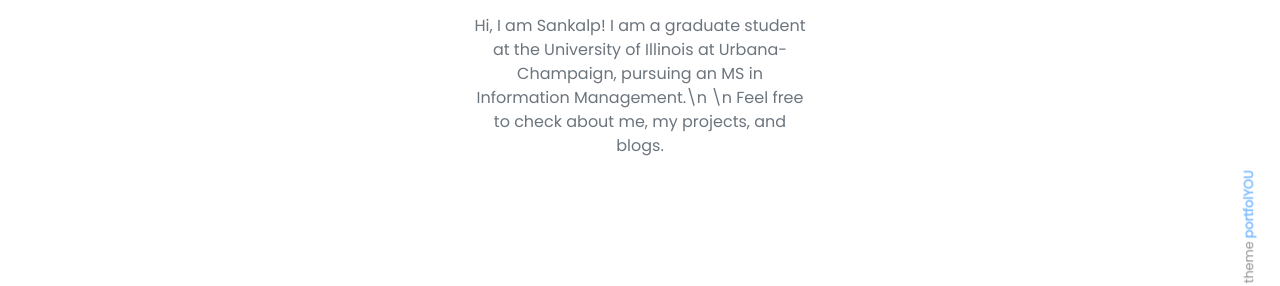
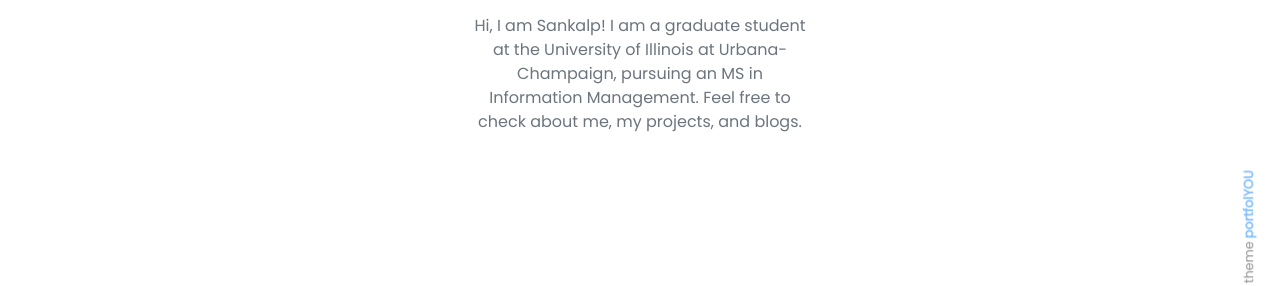
Before and after one commit to sankalpjain63/sankalpjain63.github.io, a Jekyll site: the page built from pages/index.md, in a window 1280 px wide. Shown: the part 497-783 px from the top of the page. Built offline with Jekyll 4.4.1, drawn with Linux system fonts in a browser that asks for light colours; nearby versions of some CDN libraries.

```diff
--- a/_config.yml
+++ b/_config.yml
@@ -9,8 +9,8 @@ title               : Sankalp Jain
 description         : >-
                        Hi, I am Sankalp!
                        I am a graduate student at the University of Illinois at Urbana-Champaign,
-                       pursuing an MS in Information Management.\n
-                       \n
+                       pursuing an MS in Information Management.
+
                        Feel free to check about me, my projects, and blogs.
 #title               :  Sankalp Jain
 #description         : Hi I am Sankalp!
```
